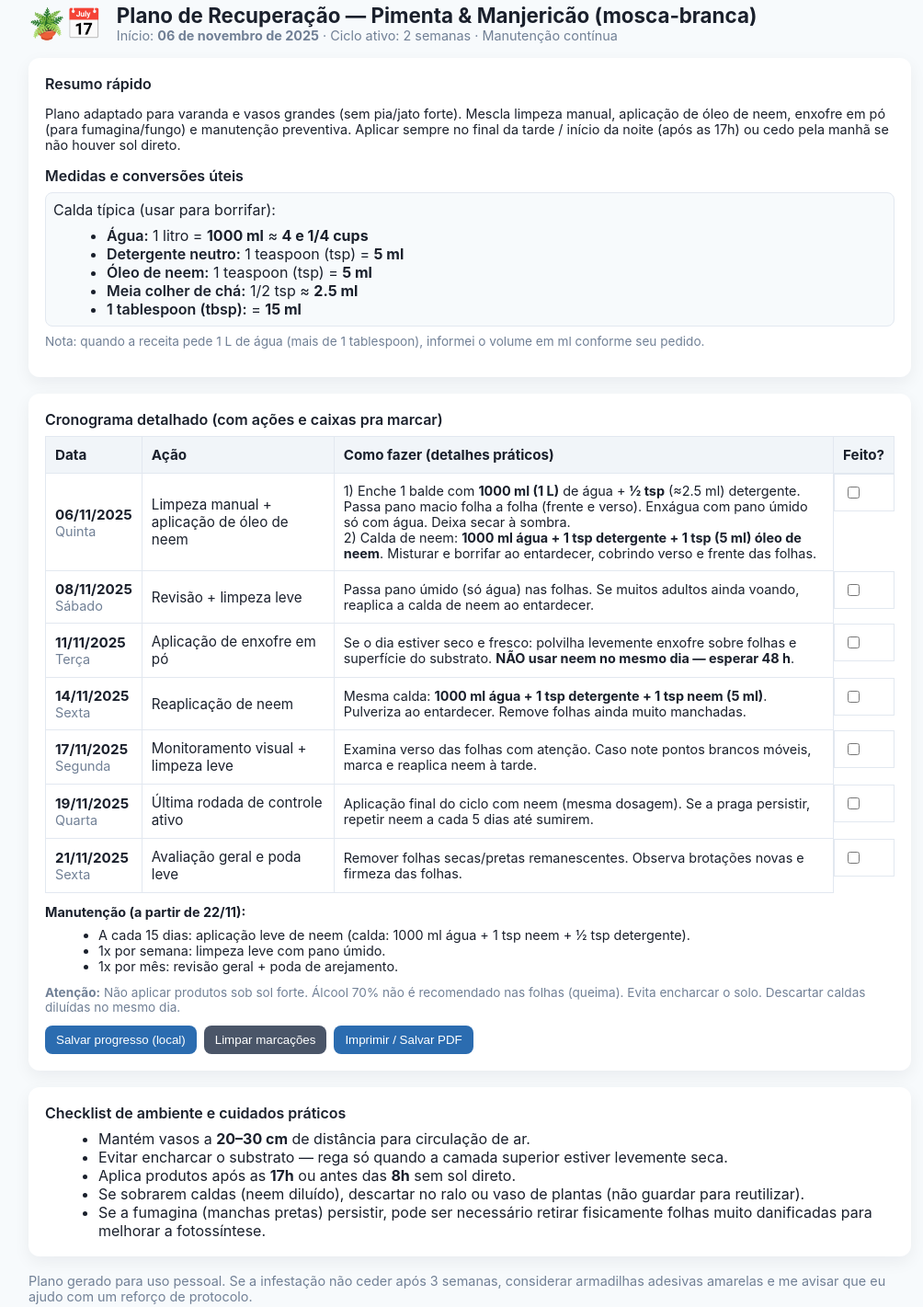
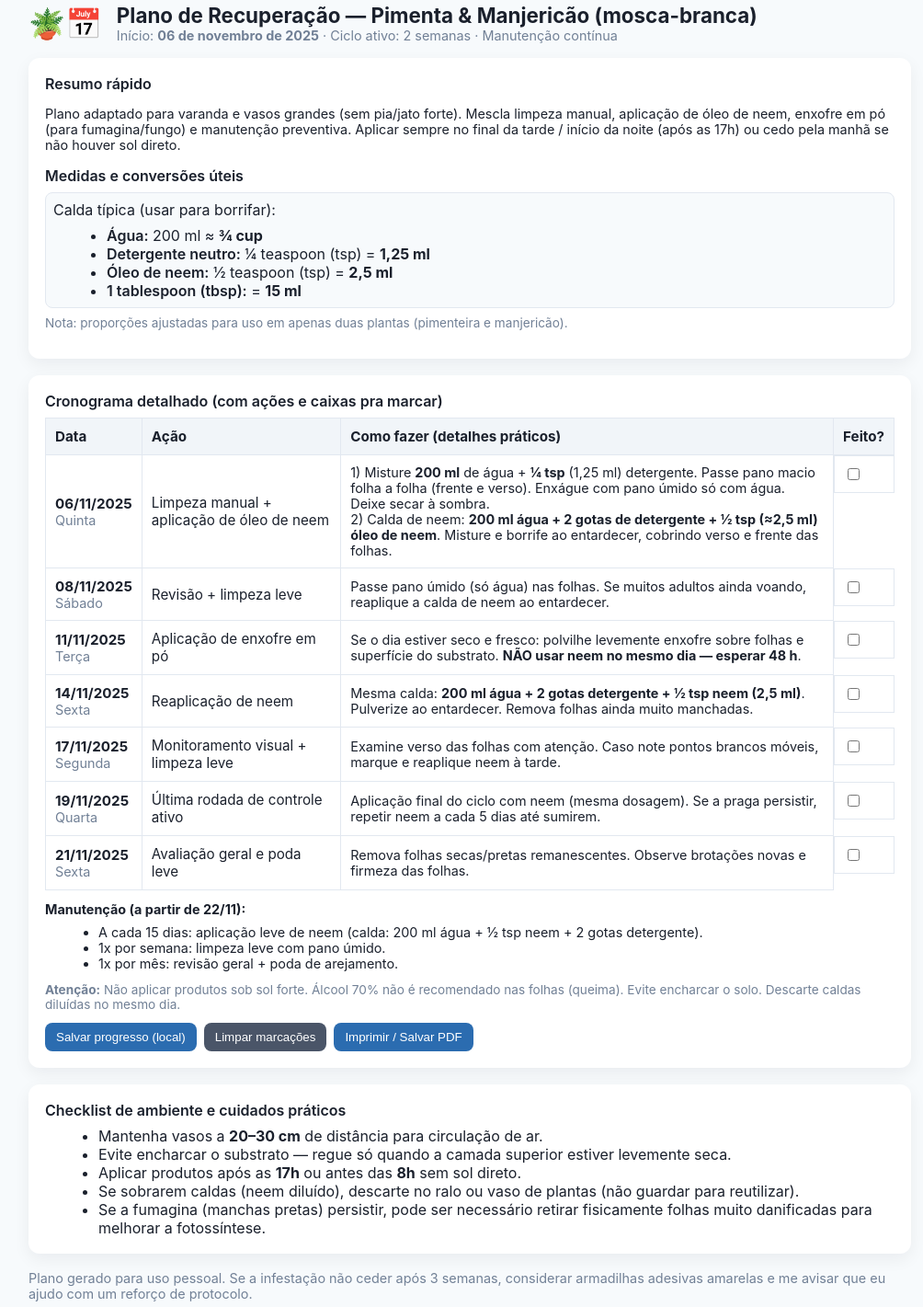
Before and after one commit to arquivosdovic/recupera-pimenta-manjericao, a plain HTML site: page index.html in a window 1280 px wide. Shown: the part 21-1442 px from the top of the page at 92% size, without its empty margins (129-1133 px from the left). Drawn offline with Linux system fonts and the light colour scheme.

Commit message:
Update index.html

```diff
--- a/index.html
+++ b/index.html
@@ -34,7 +34,7 @@
     <header>
       <div style="font-size:2rem">🪴📅</div>
       <div>
-        <h1>Plano de Recuperação — Pimenta & Manjericão (mosca‑branca)</h1>
+        <h1>Plano de Recuperação — Pimenta & Manjericão (mosca-branca)</h1>
         <div class="muted small">Início: <strong>06 de novembro de 2025</strong> · Ciclo ativo: 2 semanas · Manutenção contínua</div>
       </div>
     </header>
@@ -48,14 +48,13 @@
         <div class="dosagem">
           <div>Calda típica (usar para borrifar):</div>
           <ul>
-            <li><span class="measure">Água:</span> 1 litro = <strong>1000 ml</strong> ≈ <strong>4 e 1/4 cups</strong></li>
-            <li><span class="measure">Detergente neutro:</span> 1 teaspoon (tsp) = <strong>5 ml</strong></li>
-            <li><span class="measure">Óleo de neem:</span> 1 teaspoon (tsp) = <strong>5 ml</strong></li>
-            <li><span class="measure">Meia colher de chá:</span> 1/2 tsp ≈ <strong>2.5 ml</strong></li>
+            <li><span class="measure">Água:</span> 200 ml ≈ <strong>¾ cup</strong></li>
+            <li><span class="measure">Detergente neutro:</span> ¼ teaspoon (tsp) = <strong>1,25 ml</strong></li>
+            <li><span class="measure">Óleo de neem:</span> ½ teaspoon (tsp) = <strong>2,5 ml</strong></li>
             <li><span class="measure">1 tablespoon (tbsp):</span> = <strong>15 ml</strong></li>
           </ul>
         </div>
-        <p class="footnote">Nota: quando a receita pede 1 L de água (mais de 1 tablespoon), informei o volume em ml conforme seu pedido.</p>
+        <p class="footnote">Nota: proporções ajustadas para uso em apenas duas plantas (pimenteira e manjericão).</p>
       </div>
     </div>
 
@@ -70,35 +69,35 @@
           <tr>
             <td><strong>06/11/2025</strong><div class="small muted">Quinta</div></td>
             <td>Limpeza manual + aplicação de óleo de neem</td>
-            <td class="small">1) Enche 1 balde com <strong>1000 ml (1 L)</strong> de água + <strong>½ tsp</strong> (≈2.5 ml) detergente. Passa pano macio folha a folha (frente e verso). Enxágua com pano úmido só com água. Deixa secar à sombra.<br>2) Calda de neem: <strong>1000 ml água + 1 tsp detergente + 1 tsp (5 ml) óleo de neem</strong>. Misturar e borrifar ao entardecer, cobrindo verso e frente das folhas.</td>
+            <td class="small">1) Misture <strong>200 ml</strong> de água + <strong>¼ tsp</strong> (1,25 ml) detergente. Passe pano macio folha a folha (frente e verso). Enxágue com pano úmido só com água. Deixe secar à sombra.<br>2) Calda de neem: <strong>200 ml água + 2 gotas de detergente + ½ tsp (≈2,5 ml) óleo de neem</strong>. Misture e borrife ao entardecer, cobrindo verso e frente das folhas.</td>
             <td class="checkrow"><input type="checkbox" data-key="d0611" /></td>
           </tr>
 
           <tr>
             <td><strong>08/11/2025</strong><div class="small muted">Sábado</div></td>
             <td>Revisão + limpeza leve</td>
-            <td class="small">Passa pano úmido (só água) nas folhas. Se muitos adultos ainda voando, reaplica a calda de neem ao entardecer.</td>
+            <td class="small">Passe pano úmido (só água) nas folhas. Se muitos adultos ainda voando, reaplique a calda de neem ao entardecer.</td>
             <td class="checkrow"><input type="checkbox" data-key="d0811" /></td>
           </tr>
 
           <tr>
             <td><strong>11/11/2025</strong><div class="small muted">Terça</div></td>
             <td>Aplicação de enxofre em pó</td>
-            <td class="small">Se o dia estiver seco e fresco: polvilha levemente enxofre sobre folhas e superfície do substrato. <strong>NÃO usar neem no mesmo dia — esperar 48 h</strong>.</td>
+            <td class="small">Se o dia estiver seco e fresco: polvilhe levemente enxofre sobre folhas e superfície do substrato. <strong>NÃO usar neem no mesmo dia — esperar 48 h</strong>.</td>
             <td class="checkrow"><input type="checkbox" data-key="d1111" /></td>
           </tr>
 
           <tr>
             <td><strong>14/11/2025</strong><div class="small muted">Sexta</div></td>
             <td>Reaplicação de neem</td>
-            <td class="small">Mesma calda: <strong>1000 ml água + 1 tsp detergente + 1 tsp neem (5 ml)</strong>. Pulveriza ao entardecer. Remove folhas ainda muito manchadas.</td>
+            <td class="small">Mesma calda: <strong>200 ml água + 2 gotas detergente + ½ tsp neem (2,5 ml)</strong>. Pulverize ao entardecer. Remova folhas ainda muito manchadas.</td>
             <td class="checkrow"><input type="checkbox" data-key="d1411" /></td>
           </tr>
 
           <tr>
             <td><strong>17/11/2025</strong><div class="small muted">Segunda</div></td>
             <td>Monitoramento visual + limpeza leve</td>
-            <td class="small">Examina verso das folhas com atenção. Caso note pontos brancos móveis, marca e reaplica neem à tarde.</td>
+            <td class="small">Examine verso das folhas com atenção. Caso note pontos brancos móveis, marque e reaplique neem à tarde.</td>
             <td class="checkrow"><input type="checkbox" data-key="d1711" /></td>
           </tr>
 
@@ -112,7 +111,7 @@
           <tr>
             <td><strong>21/11/2025</strong><div class="small muted">Sexta</div></td>
             <td>Avaliação geral e poda leve</td>
-            <td class="small">Remover folhas secas/pretas remanescentes. Observa brotações novas e firmeza das folhas.</td>
+            <td class="small">Remova folhas secas/pretas remanescentes. Observe brotações novas e firmeza das folhas.</td>
             <td class="checkrow"><input type="checkbox" data-key="d2111" /></td>
           </tr>
 
@@ -122,14 +121,14 @@
       <div style="margin-top:12px" class="small">
         <strong>Manutenção (a partir de 22/11):</strong>
         <ul>
-          <li>A cada 15 dias: aplicação leve de neem (calda: 1000 ml água + 1 tsp neem + ½ tsp detergente).</li>
+          <li>A cada 15 dias: aplicação leve de neem (calda: 200 ml água + ½ tsp neem + 2 gotas detergente).</li>
           <li>1x por semana: limpeza leve com pano úmido.</li>
           <li>1x por mês: revisão geral + poda de arejamento.</li>
         </ul>
       </div>
 
       <div style="margin-top:12px" class="footnote">
-        <strong>Atenção:</strong> Não aplicar produtos sob sol forte. Álcool 70% não é recomendado nas folhas (queima). Evita encharcar o solo. Descartar caldas diluídas no mesmo dia.
+        <strong>Atenção:</strong> Não aplicar produtos sob sol forte. Álcool 70% não é recomendado nas folhas (queima). Evite encharcar o solo. Descarte caldas diluídas no mesmo dia.
       </div>
 
       <div style="margin-top:12px; display:flex;gap:8px;flex-wrap:wrap" class="no-print">
@@ -143,10 +142,10 @@
     <div class="card" style="margin-top:18px">
       <div class="section-title">Checklist de ambiente e cuidados práticos</div>
       <ul>
-        <li>Mantém vasos a <strong>20–30 cm</strong> de distância para circulação de ar.</li>
-        <li>Evitar encharcar o substrato — rega só quando a camada superior estiver levemente seca.</li>
-        <li>Aplica produtos após as <strong>17h</strong> ou antes das <strong>8h</strong> sem sol direto.</li>
-        <li>Se sobrarem caldas (neem diluído), descartar no ralo ou vaso de plantas (não guardar para reutilizar).</li>
+        <li>Mantenha vasos a <strong>20–30 cm</strong> de distância para circulação de ar.</li>
+        <li>Evite encharcar o substrato — regue só quando a camada superior estiver levemente seca.</li>
+        <li>Aplicar produtos após as <strong>17h</strong> ou antes das <strong>8h</strong> sem sol direto.</li>
+        <li>Se sobrarem caldas (neem diluído), descarte no ralo ou vaso de plantas (não guardar para reutilizar).</li>
         <li>Se a fumagina (manchas pretas) persistir, pode ser necessário retirar fisicamente folhas muito danificadas para melhorar a fotossíntese.</li>
       </ul>
     </div>
```
